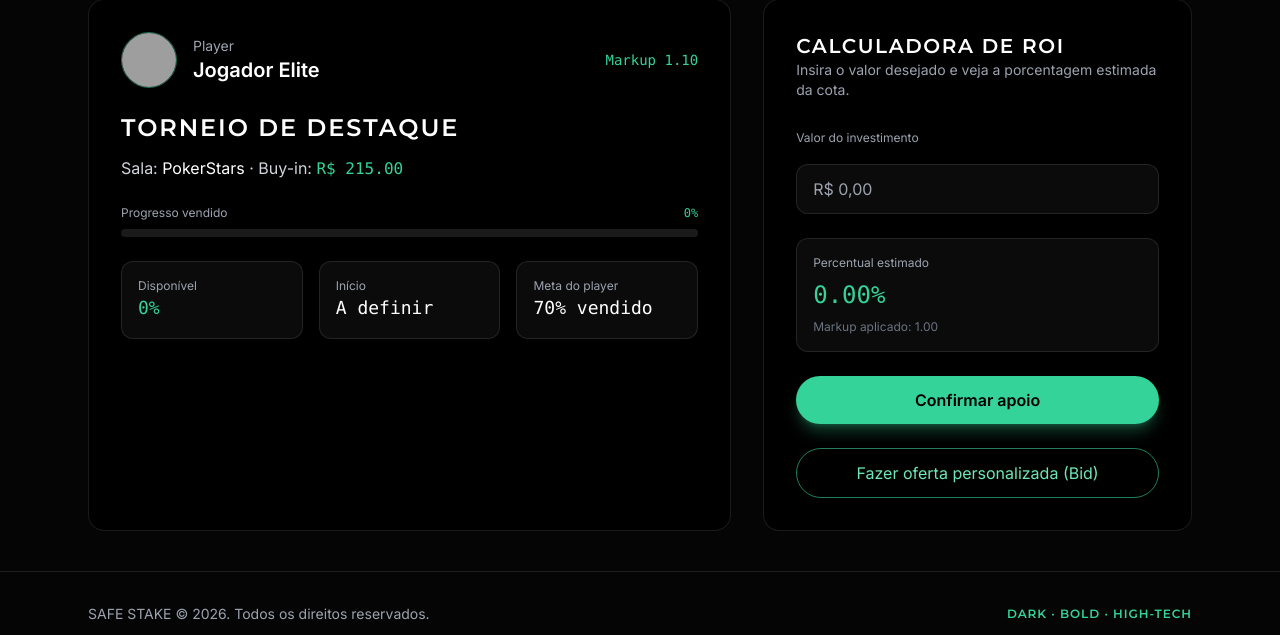
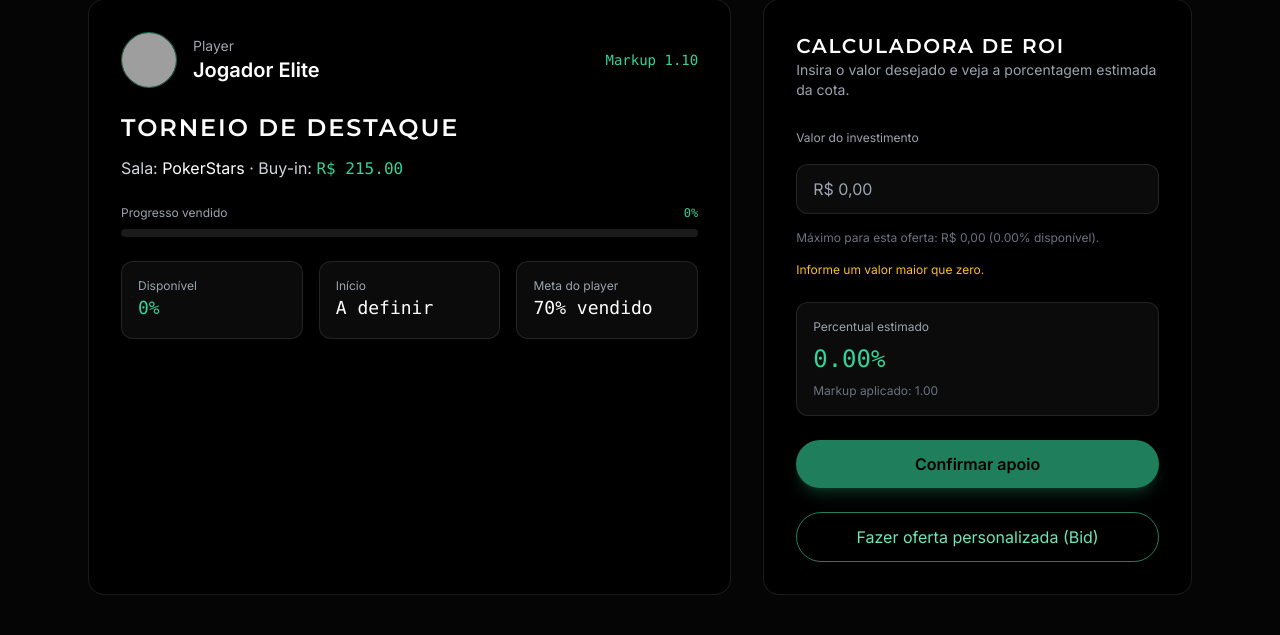
Before and after one commit to suporte696/safestake, a FastAPI app: template templates/stake_detail.html in a window 1280 px wide. Shown: the part 124-759 px from the top of the page. Run offline with FastAPI, Linux system fonts and the light colour scheme; the template is opened without the code that fills it, so the values that code supplies are empty; some libraries are stand-ins or nearby versions; grey boxes are pictures that could not be loaded.

Commit message:
Enhance Mercado Pago payment processing with logging and user guidance
- Added logging for key events in the Mercado Pago deposit and webhook handling, improving traceability and debugging capabilities.
- Updated the dashboard template to inform users about potential delays in payment reflection during the initial integration phase.
- Enhanced the stake detail template with validation for investment amounts, including dynamic hints and warnings to guide user input.

```diff
--- a/templates/dashboard.html
+++ b/templates/dashboard.html
@@ -46,6 +46,9 @@
     <div class="flex items-center justify-between mb-4">
       <h2 class="font-title text-xl uppercase">Depósitos Mercado Pago</h2>
       <span class="text-xs text-gray-400">Últimas 10 transações</span>
+    </div>
+    <div class="mb-4 border border-amber-400/40 bg-amber-400/10 text-amber-300 rounded-xl px-3 py-2 text-xs">
+      Pagamentos no Mercado Pago podem levar até 24h para refletir no saldo durante o período inicial da integração.
     </div>
     <div class="overflow-x-auto">
       <table class="w-full text-sm text-left text-gray-300">
--- a/templates/stake_detail.html
+++ b/templates/stake_detail.html
@@ -79,9 +79,13 @@
       <input
         id="investmentAmount"
         type="number"
+        min="0.01"
+        step="0.01"
         placeholder="R$ 0,00"
         class="w-full bg-[#0b0b0b] border border-white/10 rounded-xl px-4 py-3 text-white focus:outline-none focus:border-emerald-400"
       />
+      <p id="investmentMaxHint" class="text-xs text-gray-500"></p>
+      <p id="investmentWarning" class="text-xs text-amber-400 hidden"></p>
     </div>
 
     <div class="bg-[#0b0b0b] border border-white/10 rounded-xl p-4 space-y-2">
@@ -167,23 +171,95 @@
   const offerId = {{ offer.id if offer else "null" }};
   const buyin = Number("{{ offer.buyin if offer else 0 }}");
   const markup = Number("{{ offer.markup if offer else 1 }}");
+  const totalPct = Number("{{ offer.total_pct if offer else 0 }}");
+  const soldPct = Number("{{ offer.sold_pct if offer else 0 }}");
+  const hasWallet = {{ "true" if wallet else "false" }};
+  const walletAvailable = Number("{{ wallet.saldo_disponivel if wallet else 0 }}");
+  const availablePct = Math.max(0, totalPct - soldPct);
+  const maxOfferAmount = (buyin > 0 && markup > 0) ? ((buyin * markup * availablePct) / 100) : 0;
+  const maxInvestAmount = hasWallet ? Math.min(maxOfferAmount, Math.max(0, walletAvailable)) : maxOfferAmount;
   const input = document.getElementById("investmentAmount");
   const estimatedPct = document.getElementById("estimatedPct");
   const confirmButton = document.getElementById("confirmInvest");
+  const investmentMaxHint = document.getElementById("investmentMaxHint");
+  const investmentWarning = document.getElementById("investmentWarning");
 
   const formatPct = (value) => `${value.toFixed(2)}%`;
+  const formatBRL = (value) =>
+    `R$ ${Number(value || 0).toFixed(2).replace(".", ",")}`;
+
+  const clampToMax = (value) => {
+    if (!Number.isFinite(value)) return 0;
+    if (value <= 0) return 0;
+    return Math.min(value, maxInvestAmount);
+  };
+
+  const validateAmount = (amount) => {
+    if (!amount || amount <= 0) {
+      return { valid: false, reason: "Informe um valor maior que zero." };
+    }
+    if (!maxInvestAmount || maxInvestAmount <= 0 || availablePct <= 0) {
+      return { valid: false, reason: "Esta oferta não possui cota disponível no momento." };
+    }
+    if (amount > maxInvestAmount) {
+      return {
+        valid: false,
+        reason: `Valor acima do máximo disponível para esta oferta (${formatBRL(maxInvestAmount)}).`,
+      };
+    }
+    return { valid: true, reason: "" };
+  };
 
   const updateEstimate = () => {
     const amount = Number(input.value || 0);
-    if (!amount || amount <= 0 || !buyin || !markup) {
+    const validation = validateAmount(amount);
+    if (!validation.valid || !buyin || !markup) {
       estimatedPct.textContent = "0.00%";
+      confirmButton.disabled = true;
+      confirmButton.classList.add("opacity-60", "cursor-not-allowed");
+      if (validation.reason) {
+        investmentWarning.textContent = validation.reason;
+        investmentWarning.classList.remove("hidden");
+      } else {
+        investmentWarning.classList.add("hidden");
+      }
       return;
     }
+
+    confirmButton.disabled = false;
+    confirmButton.classList.remove("opacity-60", "cursor-not-allowed");
+    investmentWarning.classList.add("hidden");
     const pct = (amount / (buyin * markup)) * 100;
     estimatedPct.textContent = formatPct(pct);
   };
 
+  if (input) {
+    input.max = maxInvestAmount > 0 ? String(maxInvestAmount.toFixed(2)) : "0";
+  }
+  if (investmentMaxHint) {
+    if (hasWallet) {
+      investmentMaxHint.textContent = `Máximo permitido agora: ${formatBRL(maxInvestAmount)} (cota: ${formatBRL(maxOfferAmount)} | saldo: ${formatBRL(walletAvailable)}).`;
+    } else {
+      investmentMaxHint.textContent = `Máximo para esta oferta: ${formatBRL(maxInvestAmount)} (${formatPct(availablePct)} disponível).`;
+    }
+  }
+
+  const normalizeInputToOfferLimit = () => {
+    const amount = Number(input?.value || 0);
+    if (!amount || amount <= 0) return;
+    const normalized = clampToMax(amount);
+    if (normalized !== amount && input) {
+      input.value = normalized.toFixed(2);
+      window.showToast(`Valor ajustado para o máximo permitido (${formatBRL(normalized)}).`, "error");
+    }
+  };
+
   input?.addEventListener("input", updateEstimate);
+  input?.addEventListener("blur", () => {
+    normalizeInputToOfferLimit();
+    updateEstimate();
+  });
+  updateEstimate();
 
   confirmButton?.addEventListener("click", async () => {
     const amount = Number(input.value || 0);
@@ -193,6 +269,12 @@
     }
     if (!amount || amount <= 0) {
       window.showToast("Informe um valor válido.", "error");
+      return;
+    }
+    if (amount > maxInvestAmount) {
+      window.showToast(`Máximo permitido para esta oferta: ${formatBRL(maxInvestAmount)}.`, "error");
+      confirmButton.disabled = true;
+      confirmButton.classList.add("opacity-60", "cursor-not-allowed");
       return;
     }
     try {
```
Also changed, not shown: routers/payments.py (+31 -0 lines).
